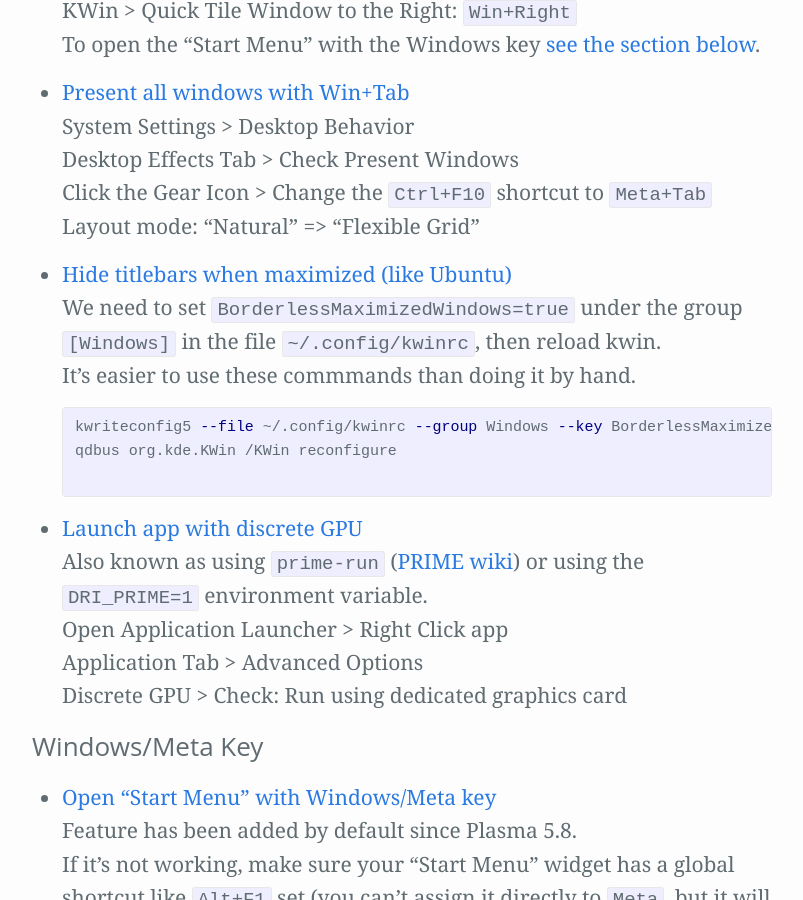
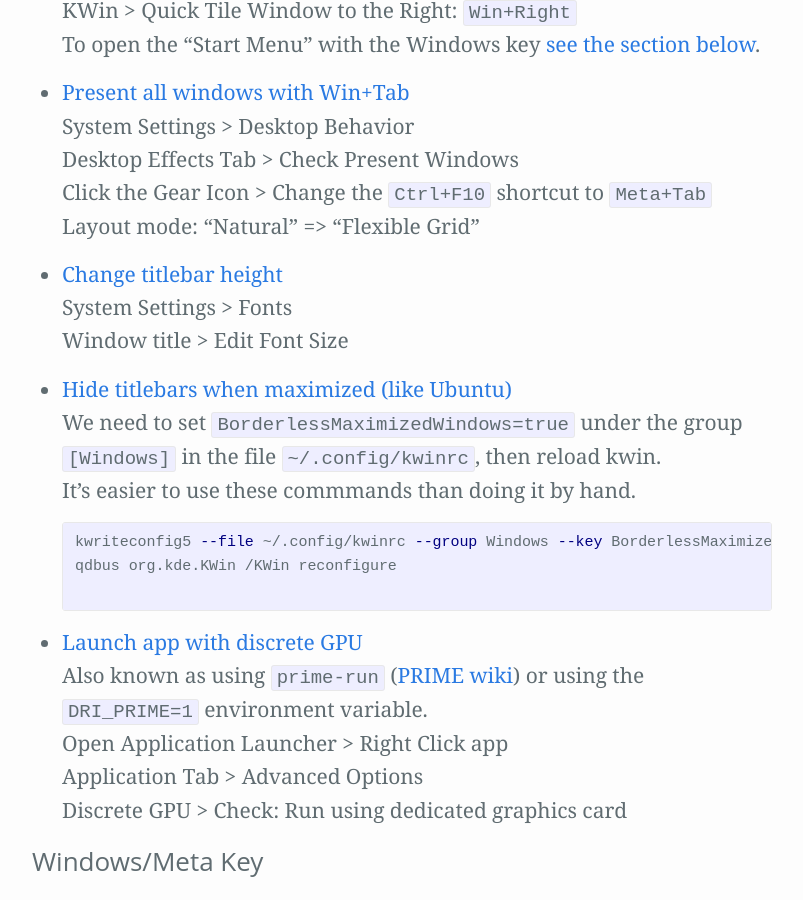
Before and after one commit to Zren/zren.github.io, a Jekyll site: the page built from kde_tips/tips.md, in a window 1280 px wide and 900 px high, scrolled down 4008 px. Shown: the whole window, without its empty margins (238-1041 px from the left). Built offline with Jekyll 4.4.1, drawn with Linux system fonts in a browser that asks for light colours; our own code applies the rules of GitHub Pages for plain Markdown files.

Commit message:
Add titlebar height tip from (Issue #3)

```diff
--- a/kde_tips/tips.md
+++ b/kde_tips/tips.md
@@ -148,6 +148,11 @@
   Desktop Effects Tab > Check Present Windows
   Click the Gear Icon > Change the `Ctrl+F10` shortcut to `Meta+Tab`
   Layout mode: "Natural" => "Flexible Grid"
+{% endcapture%}{% include tip.html label=label contents=contents %}
+
+{% capture label %}Change titlebar height{% endcapture %}{% capture contents %}
+  System Settings > Fonts
+  Window title > Edit Font Size
 {% endcapture%}{% include tip.html label=label contents=contents %}
 
 {% capture label %}Hide titlebars when maximized (like Ubuntu){% endcapture %}{% capture contents %}
```
